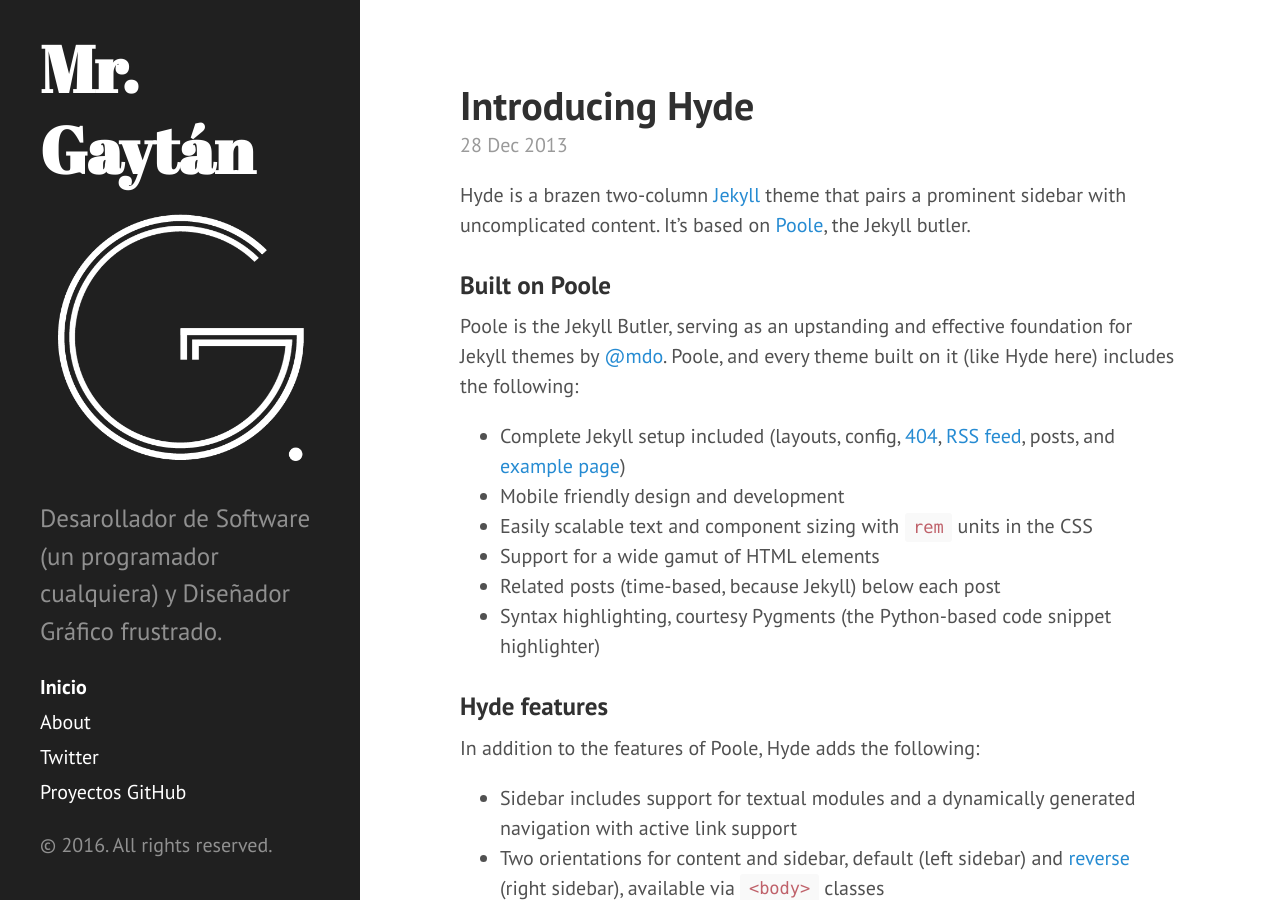
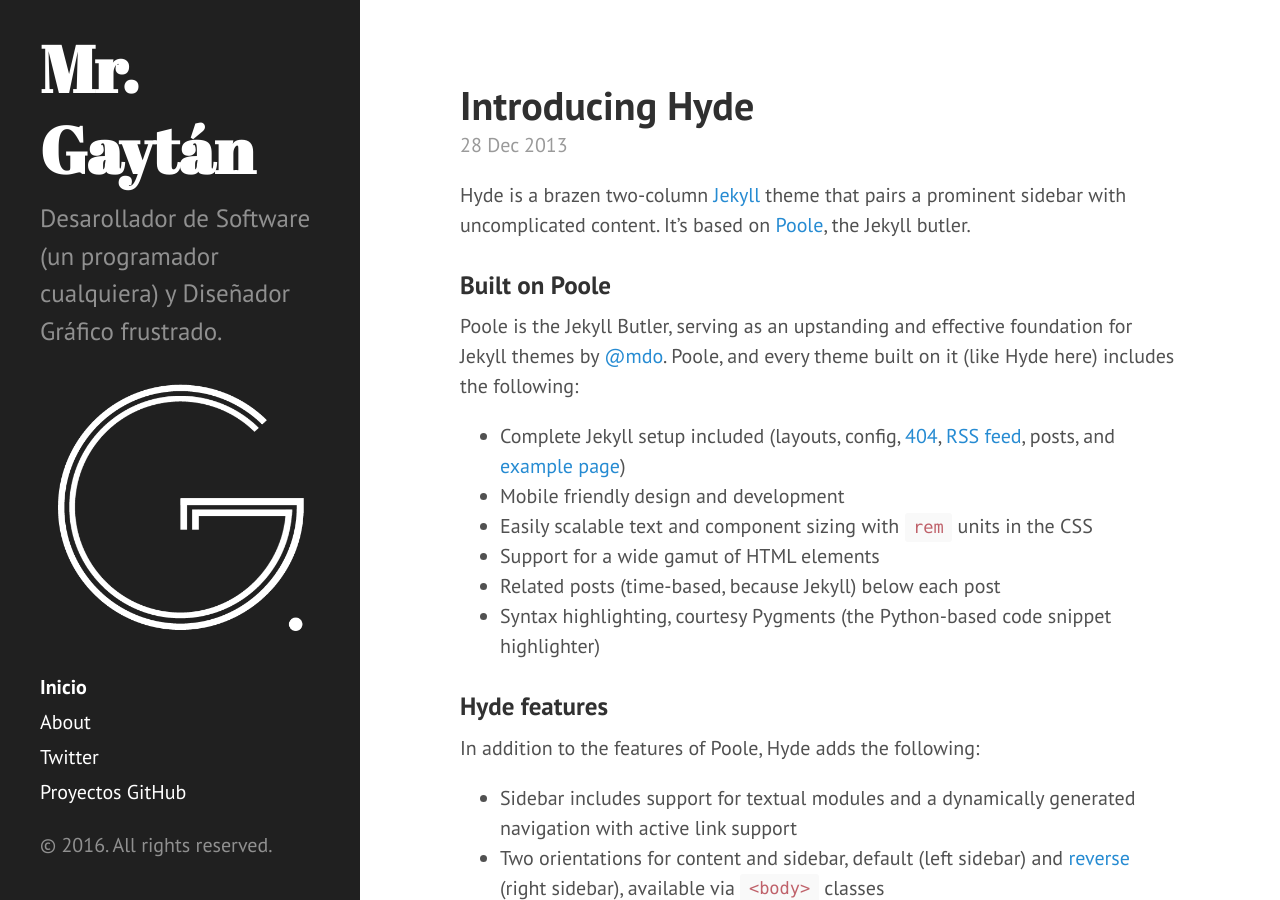
Before and after one commit to MrGaytan/MrGaytan.github.io, a Jekyll site: the page built from index.html, in a window 1280 px wide and 900 px high. Built offline with Jekyll 4.4.1, drawn with Linux system fonts in a browser that asks for light colours; Markdown is read by kramdown in place of the engine named in the settings; the list of posts is cut into pages by our own code.

Commit message:
Modificación de sidebar para verificar datos personales

```diff
--- a/_includes/sidebar.html
+++ b/_includes/sidebar.html
@@ -6,9 +6,9 @@
           {{ site.title }}
         </a>
       </h1>
-      <img src="/public/mrgaytanLogo.png" />
       <p class="lead">{{ site.description }}</p>
     </div>
+    <img src="/public/mrgaytanLogo.png" />
 
     <nav class="sidebar-nav">
       <a class="sidebar-nav-item{% if page.url == site.baseurl %} active{% endif %}" href="{{ site.baseurl }}">Inicio</a>
```
